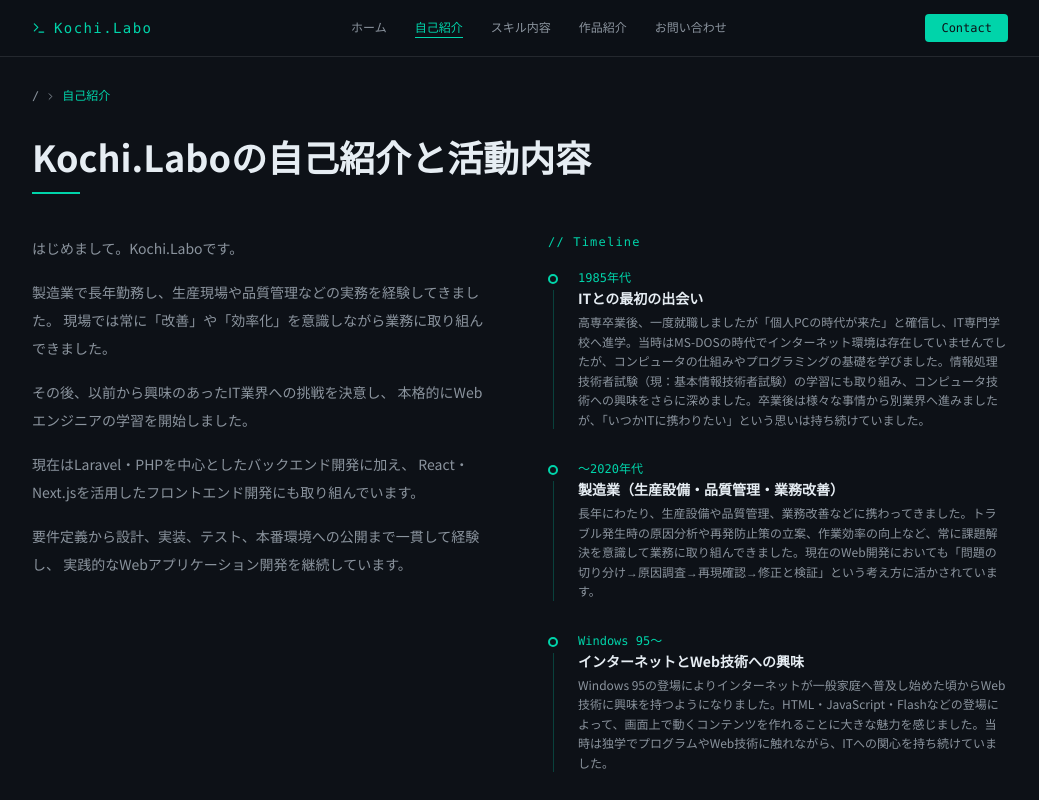
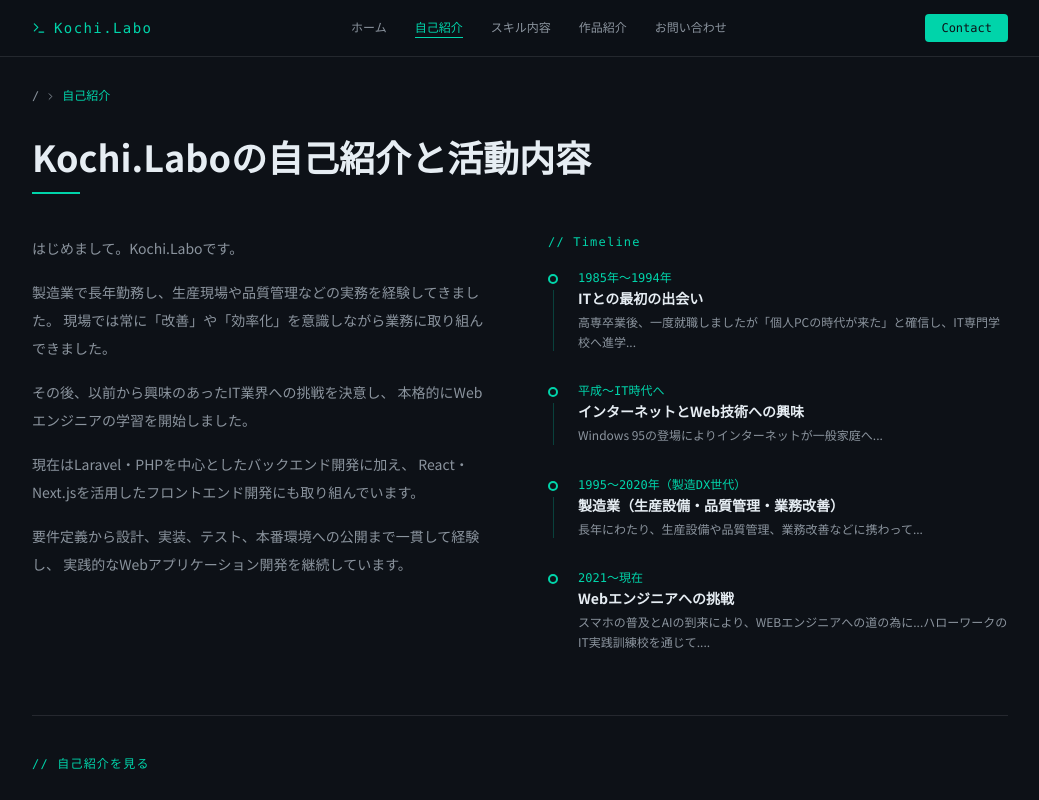
Before and after one commit to shoyama1010/kochilabo-next, a Next.js app: page /about in a window 1280 px wide. Shown: the top 800 px of the page, without its empty margins (120-1159 px from the left). Built offline with nearby package versions, Linux system fonts and the light colour scheme.

Commit message:
自己紹介記事更新

```diff
--- a/app/about/page.tsx
+++ b/app/about/page.tsx
@@ -58,7 +58,8 @@ export default function About() {
                   <p className="text-xs font-mono text-primary mb-0.5">{t.year}</p>
                   <p className="text-sm font-semibold mb-1">{t.label}</p>
                   <p className="text-xs text-muted-foreground leading-relaxed">
-                    {t.detail}
+                    {/* {t.detail} */}
+                    {t.summary ?? t.detail}
                   </p>
                 </div>
               </div>
--- a/data/portfolio.ts
+++ b/data/portfolio.ts
@@ -161,26 +161,33 @@ export const OTHER_WORKS = [
 
 export const TIMELINE = [
   {
-    year: "1985年代",
+    year: "1985年～1994年",
     label: "ITとの最初の出会い",
+    summary:
+      "高専卒業後、一度就職しましたが「個人PCの時代が来た」と確信し、IT専門学校へ進学...",
     detail:
       "高専卒業後、一度就職しましたが「個人PCの時代が来た」と確信し、IT専門学校へ進学。当時はMS-DOSの時代でインターネット環境は存在していませんでしたが、コンピュータの仕組みやプログラミングの基礎を学びました。情報処理技術者試験（現：基本情報技術者試験）の学習にも取り組み、コンピュータ技術への興味をさらに深めました。卒業後は様々な事情から別業界へ進みましたが、「いつかITに携わりたい」という思いは持ち続けていました。",
   },
   {
-    year: "〜2020年代",
-    label: "製造業（生産設備・品質管理・業務改善）",
-    detail:
-      "長年にわたり、生産設備や品質管理、業務改善などに携わってきました。トラブル発生時の原因分析や再発防止策の立案、作業効率の向上など、常に課題解決を意識して業務に取り組んできました。現在のWeb開発においても「問題の切り分け→原因調査→再現確認→修正と検証」という考え方に活かされています。",
-  },
-  {
-    year: "Windows 95〜",
+    year: "平成～IT時代へ",
     label: "インターネットとWeb技術への興味",
+    summary: "Windows 95の登場によりインターネットが一般家庭へ...",
     detail:
       "Windows 95の登場によりインターネットが一般家庭へ普及し始めた頃からWeb技術に興味を持つようになりました。HTML・JavaScript・Flashなどの登場によって、画面上で動くコンテンツを作れることに大きな魅力を感じました。当時は独学でプログラムやWeb技術に触れながら、ITへの関心を持ち続けていました。",
   },
   {
+    year: "1995〜2020年（製造DX世代）",
+    label: "製造業（生産設備・品質管理・業務改善）",
+    summary: "長年にわたり、生産設備や品質管理、業務改善などに携わって...",
+    detail:
+      "長年にわたり、生産設備や品質管理、業務改善などに携わってきました。トラブル発生時の原因分析や再発防止策の立案、作業効率の向上など、常に課題解決を意識して業務に取り組んできました。現在のWeb開発においても「問題の切り分け→原因調査→再現確認→修正と検証」という考え方に活かされています。",
+  },
+
+  {
     year: "2021〜現在",
     label: "Webエンジニアへの挑戦",
+    summary:
+      "スマホの普及とAIの到来により、WEBエンジニアへの道の為に...ハローワークのIT実践訓練校を通じて....",
     detail:
       "ハローワークのIT実践訓練校を通じて「4か月体験実践」としてWeb開発を学び始めました。AIの時代に入ったことでさらに深めたいと、次のWebエンジニア実践スクールでは模擬案件にも参加。Laravel / PHP / MySQL / Docker / Git・GitHub / React / Next.js / TypeScript などを用いて複数のWebアプリケーションを開発。テストコード作成やAWSを利用した公開作業にも取り組み、実務を意識した開発経験を積み重ねています。",
   },
```
